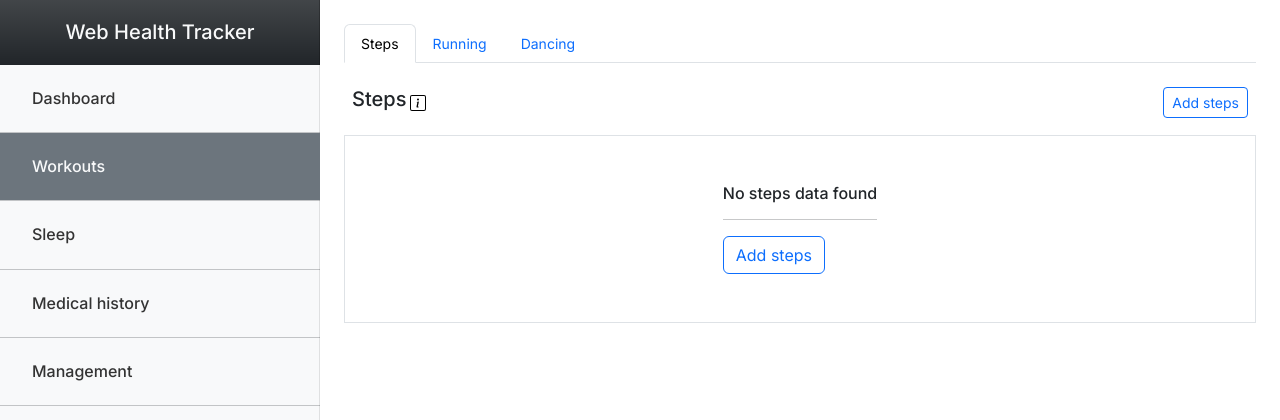
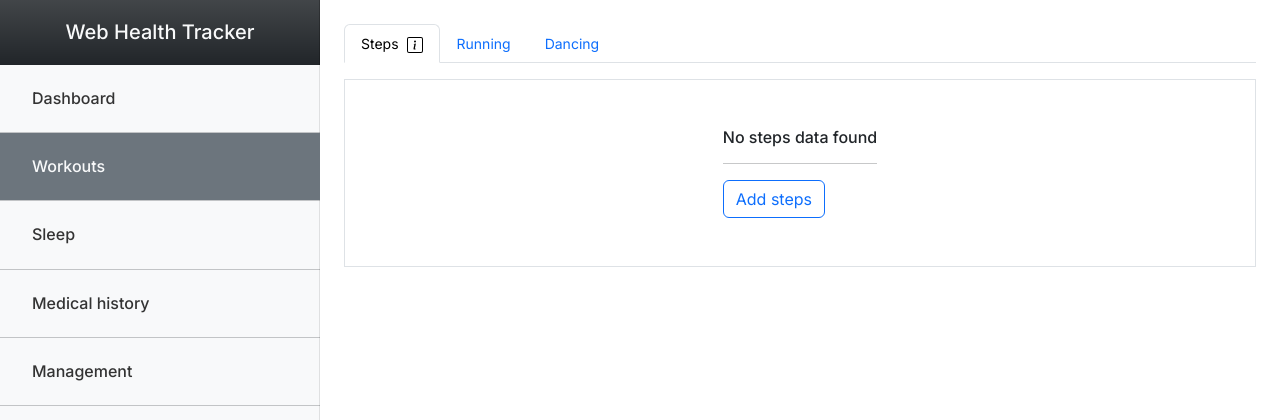
Before and after one commit to lantoday/WebHealthTracker, a Next.js app in the folder web-health-tracker/: page /workouts in a window 1280 px wide. Shown: the top 420 px of the page. Built offline with nearby package versions, Linux system fonts and the light colour scheme.

Commit message:
Workout steps page UI tweaks

```diff
--- a/web-health-tracker/src/app/ui/shared/globals.css
+++ b/web-health-tracker/src/app/ui/shared/globals.css
@@ -128,6 +128,7 @@ body {
 .tooltip-container {
   position: relative;
   display: inline-block;
+  margin-left: 8px;
 }
 
 .tooltip-text {
--- a/web-health-tracker/src/app/ui/workouts/steps-daily-chart.tsx
+++ b/web-health-tracker/src/app/ui/workouts/steps-daily-chart.tsx
@@ -10,14 +10,10 @@ interface StepsDefaultChartProps {
 
 export function StepsDailyChartComponent({ rawData }: StepsDefaultChartProps) {
   const chartRef = useRef<Chart | null>(null); // Ref to store the chart instance
-  const [chartType, setChartType] = useState("line");
+  const [chartType, setChartType] = useState<"line" | "bar">("line");
   const [chartColor, setChartColor] = useState(
     localStorage.getItem("customColor") ?? "#0d6efd"
   ); // Default color
-
-  // Define the start date for the last 30 days
-  const startDate = new Date();
-  startDate.setDate(new Date().getDate() - 30);
 
   const handleColorChange = (event: React.ChangeEvent<HTMLInputElement>) => {
     const newColor = event.target.value;
@@ -26,6 +22,10 @@ export function StepsDailyChartComponent({ rawData }: StepsDefaultChartProps) {
   };
 
   useEffect(() => {
+    // Define the start date for the last 30 days
+    const startDate = new Date();
+    startDate.setDate(new Date().getDate() - 30);
+
     const sortedData = rawData
       ? rawData
           .slice()
@@ -64,12 +64,12 @@ export function StepsDailyChartComponent({ rawData }: StepsDefaultChartProps) {
         },
       });
     }
-  }, [chartType, chartColor, rawData, startDate]);
+  }, [chartType, chartColor, rawData]);
 
   return (
     <>
-      <div className="d-flex mb-3 justify-content-between">
-        <div className="d-flex mb-3 justify-content-center flex-grow-1">
+      <div className="d-flex justify-content-between">
+        <div className="d-flex justify-content-center flex-grow-1">
           <div className="form-check m-2">
             <input
               className="form-check-input"
--- a/web-health-tracker/src/app/ui/workouts/steps.tsx
+++ b/web-health-tracker/src/app/ui/workouts/steps.tsx
@@ -3,15 +3,12 @@
 import React, { useState, useEffect } from "react";
 import AddStepsModal from "@/app/ui/workouts/add-steps-modal";
 import StepsDailyChartComponent from "@/app/ui/workouts/steps-daily-chart";
-import Tooltip from "@/app/ui/shared/tooltip";
 import { getSteps } from "@/app/lib/dbactions/steps";
 import { StepArray } from "@/app/lib/definitions";
 
 export function StepsComponent() {
   const [isModalOpen, setIsModalOpen] = useState(false);
   const [rawData, setRawData] = useState<StepArray | null>(null);
-  const tooltipText = `Step count is the number of steps you take throughout the day.
-Pedometers and digital activity trackers can help you determine your step count. These devices count steps for any activity that involves step-like movement, including walking, running, stair-climbing, cross-country skiing, and even movement as you go about your daily chores.`;
 
   useEffect(() => {
     async function mapStepsDataForCharts() {
@@ -27,26 +24,12 @@ Pedometers and digital activity trackers can help you determine your step count.
 
   return (
     <>
-      <div className="d-flex justify-content-between p-2 mb-2">
-        <div className="d-flex">
-          <p className="h5">Steps</p>
-          <Tooltip text={tooltipText}>
-            <div className="p-1">
-              <svg
-                xmlns="http://www.w3.org/2000/svg"
-                width="16"
-                height="16"
-                fill="--bs-primary-border-subtle"
-                className="bi bi-info-square"
-                viewBox="0 0 16 16"
-              >
-                <path d="M14 1a1 1 0 0 1 1 1v12a1 1 0 0 1-1 1H2a1 1 0 0 1-1-1V2a1 1 0 0 1 1-1zM2 0a2 2 0 0 0-2 2v12a2 2 0 0 0 2 2h12a2 2 0 0 0 2-2V2a2 2 0 0 0-2-2z" />
-                <path d="m8.93 6.588-2.29.287-.082.38.45.083c.294.07.352.176.288.469l-.738 3.468c-.194.897.105 1.319.808 1.319.545 0 1.178-.252 1.465-.598l.088-.416c-.2.176-.492.246-.686.246-.275 0-.375-.193-.304-.533zM9 4.5a1 1 0 1 1-2 0 1 1 0 0 1 2 0" />
-              </svg>
+      {hasStepsData && (
+        <div>
+          <div className="border">
+            <StepsDailyChartComponent rawData={rawData} />
           </div>
-          </Tooltip>
-        </div>
-        <div>
+          <div className="d-flex justify-content-end mt-4">
             <button
               type="button"
               className="btn btn-sm btn-outline-primary"
@@ -58,11 +41,6 @@ Pedometers and digital activity trackers can help you determine your step count.
               <AddStepsModal onClose={() => setIsModalOpen(false)} />
             )}
           </div>
-      </div>
-
-      {hasStepsData && (
-        <div className="border">
-          <StepsDailyChartComponent rawData={rawData} />
         </div>
       )}
 
--- a/web-health-tracker/src/app/workouts/page.tsx
+++ b/web-health-tracker/src/app/workouts/page.tsx
@@ -3,9 +3,13 @@
 import React, { useState } from "react";
 import Layout from "../ui/shared/main-layout";
 import Steps from "../ui/workouts/steps";
+import Tooltip from "@/app/ui/shared/tooltip";
 
 const ExercisePage: React.FC = () => {
   const [activeTab, setActiveTab] = useState<string>("steps");
+
+  const stepsTooltipText = `Step count is the number of steps you take throughout the day.
+Pedometers and digital activity trackers can help you determine your step count. These devices count steps for any activity that involves step-like movement, including walking, running, stair-climbing, cross-country skiing, and even movement as you go about your daily chores.`;
 
   return (
     <Layout>
@@ -17,7 +21,24 @@ const ExercisePage: React.FC = () => {
               onClick={() => setActiveTab("steps")}
               href="#"
             >
-              Steps
+              <div className="d-flex">
+                <p className="m-0">Steps</p>
+                <Tooltip text={stepsTooltipText}>
+                  <div>
+                    <svg
+                      xmlns="http://www.w3.org/2000/svg"
+                      width="16"
+                      height="16"
+                      fill="--bs-primary-border-subtle"
+                      className="bi bi-info-square"
+                      viewBox="0 0 16 16"
+                    >
+                      <path d="M14 1a1 1 0 0 1 1 1v12a1 1 0 0 1-1 1H2a1 1 0 0 1-1-1V2a1 1 0 0 1 1-1zM2 0a2 2 0 0 0-2 2v12a2 2 0 0 0 2 2h12a2 2 0 0 0 2-2V2a2 2 0 0 0-2-2z" />
+                      <path d="m8.93 6.588-2.29.287-.082.38.45.083c.294.07.352.176.288.469l-.738 3.468c-.194.897.105 1.319.808 1.319.545 0 1.178-.252 1.465-.598l.088-.416c-.2.176-.492.246-.686.246-.275 0-.375-.193-.304-.533zM9 4.5a1 1 0 1 1-2 0 1 1 0 0 1 2 0" />
+                    </svg>
+                  </div>
+                </Tooltip>
+              </div>
             </a>
           </li>
           <li className="nav-item">
```
Also changed, not shown: web-health-tracker/src/app/ui/exercise/steps-default-chart copy.tsx (deleted, +0 -78 lines). Lines whose indentation alone changed are shown as unchanged.
